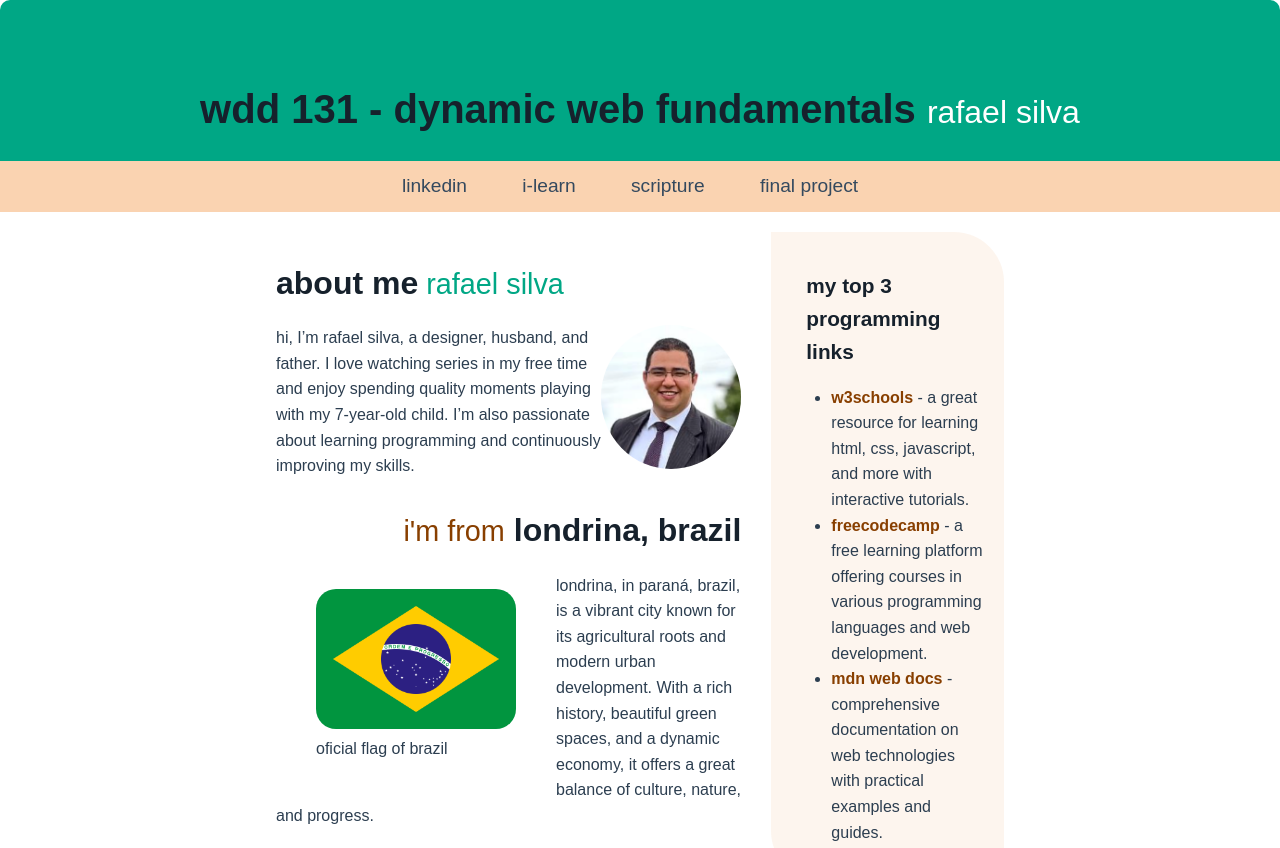
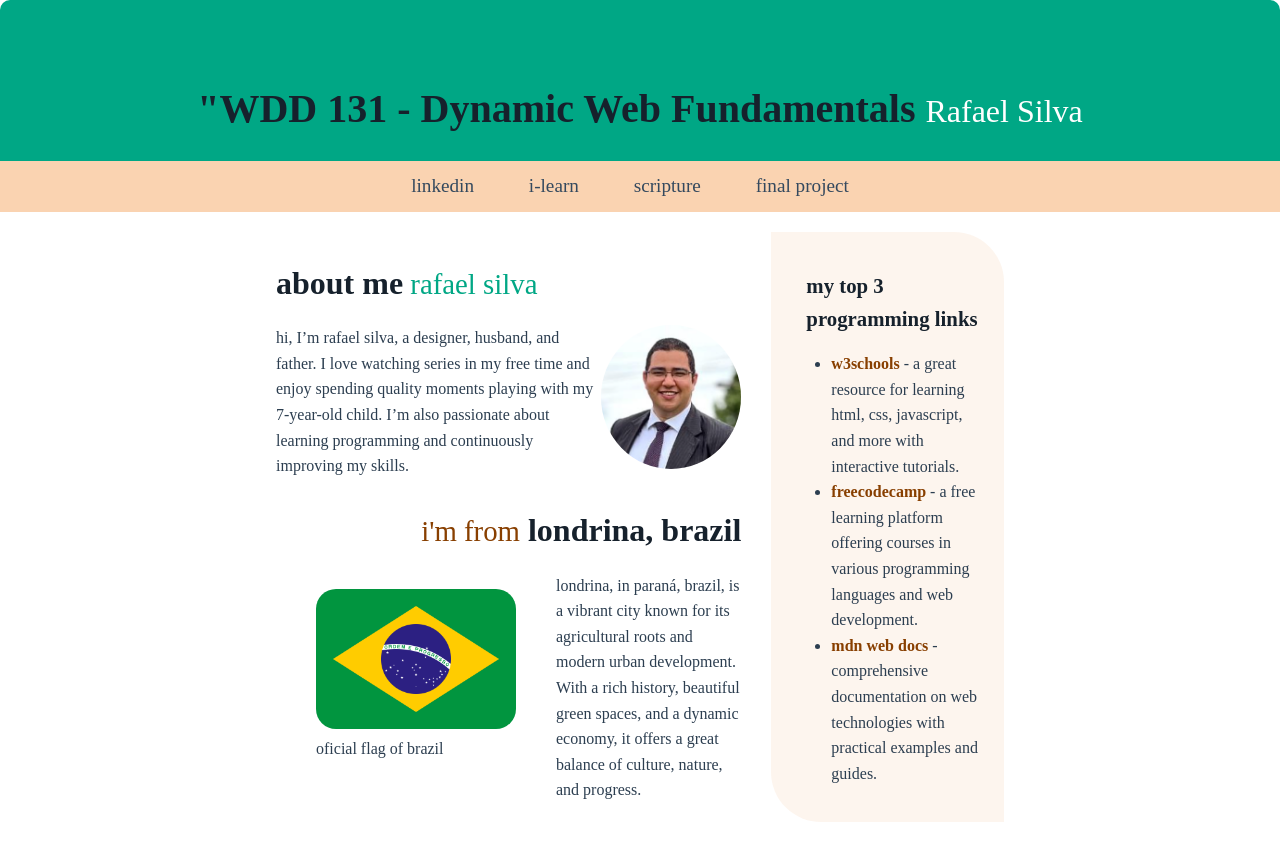
Before and after one commit to Rafaelfs1/wdd131, a plain HTML site: page index.html in a window 1280 px wide. Shown: the top 848 px of the page. Drawn offline with Linux system fonts and the light colour scheme.

Commit message:
correct 10 - font

```diff
--- a/index.html
+++ b/index.html
@@ -13,7 +13,7 @@
 
 <body>
     <header>
-        <h1>wdd 131 - dynamic web fundamentals <span id="white">rafael silva</span></h1>
+        <h1>"WDD 131 - Dynamic Web Fundamentals <span id="white">Rafael Silva</span></h1>
         <nav>
             <ul>
                 <li><a href="https://www.linkedin.com/in/rafael-silva-67575910a/">linkedin</a></li>
--- a/styles/base.css
+++ b/styles/base.css
@@ -1,7 +1,6 @@
 body {
     background-color: var(--color-background);
     color: var(--color-text);
-    font-family: 'Poppins', sans-serif;
     line-height: 1.6;
     margin: 0;
     padding: 0;
@@ -54,7 +53,6 @@ nav a:hover {
 
 h1, h2, h3 {
     color: var(--color-primary);
-    font-family: 'Poppins', sans-serif;
 }
 h1 {
     font-size: 2.5em;
```
